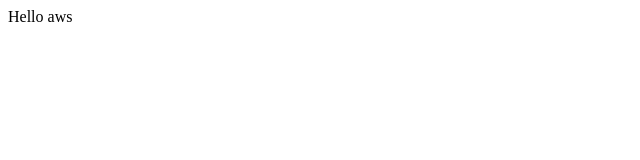
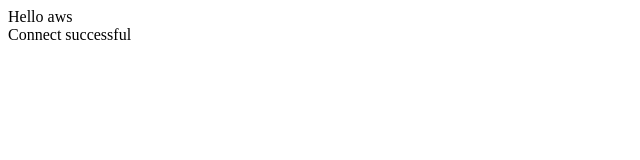
Before and after one commit to Nikin-2204/Test-on-EC2, a plain HTML site: page index.html in a window 1280 px wide. Shown: the whole page, without its empty margins (0-640 px from the left). Drawn offline with Linux system fonts and the light colour scheme.

Commit message:
update html file

```diff
--- a/index.html
+++ b/index.html
@@ -7,5 +7,8 @@
 </head>
 <body>
     <div>Hello aws</div>
+
+    <div>Connect successful</div>
+
 </body>
 </html>
```
